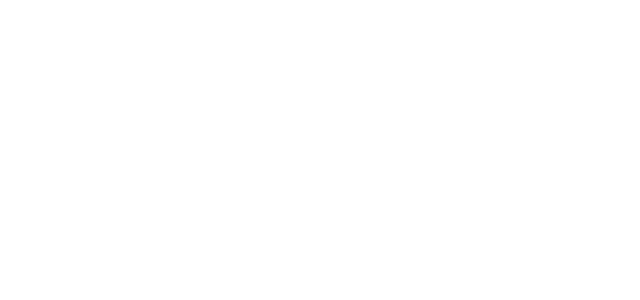
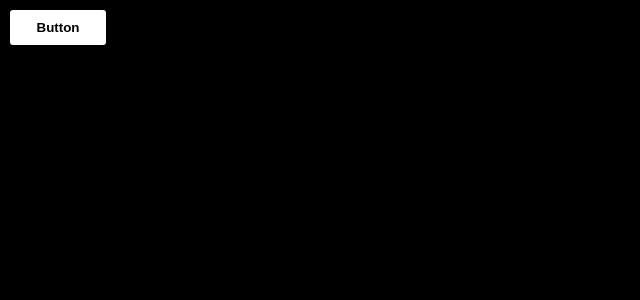
Before and after one commit to ClaudioBzrr/react-web-components, a React (Vite) app: page /buttons in a window 1280 px wide. Shown: the top 300 px of the page, without its empty margins (0-640 px from the left). Built offline with nearby package versions, Linux system fonts and the light colour scheme.

Commit message:
add: button load statement

```diff
--- a/package.json
+++ b/package.json
@@ -4,19 +4,18 @@
   "version": "0.0.0",
   "type": "module",
   "scripts": {
-    "start": "parcel index.html",
+    "dev": "parcel index.html",
     "build": "parcel build index.html"
   },
   "dependencies": {
     "react": "^19.2.0",
     "react-dom": "^19.2.0",
     "react-icons": "^5.5.0",
-    "react-router-dom": "^7.9.6"
+    "react-router": "^7.9.6"
   },
   "devDependencies": {
     "@types/react": "^19.2.7",
     "@types/react-dom": "^19.2.3",
-    "@types/react-router-dom": "^5.3.3",
     "parcel": "^2.16.1",
     "typescript": "^5.9.3"
   }
--- a/src/app.tsx.tsx
+++ b/src/app.tsx.tsx
@@ -1,4 +1,4 @@
-import { BrowserRouter, Route, Routes } from "react-router-dom";
+import { BrowserRouter, Route, Routes } from "react-router";
 import { routes } from "./constants/routes";
 
 export function App(){
--- a/src/components/ui/button/index.module.css
+++ b/src/components/ui/button/index.module.css
@@ -1,15 +1,48 @@
+@keyframes spin {
+    0% { transform: rotate(0deg); }
+    100% { transform: rotate(360deg); }
+}
+
 .button{
+    font-weight: bolder;
+    transition: all ease 0.3s;
     min-width: 100px;
     padding:10px;
-    color:white;
     border-radius: 5px;
     border-style: solid;
-    background-color: black;
+    color: black;
+    background-color: white;
+    display:flex;
+    flex-direction: row;
+    align-items: center;
+    justify-content: center
 }
 
-.button:hover{
+.buttonLoading{
     font-weight: bolder;
     transition: all ease 0.3s;
+    min-width: 100px;
+    padding:10px;
+    border-radius: 5px;
+    border-style: solid;
     color: black;
-    background-color: white;
+    background-color: rgba(255, 255, 255, 0.6);
+    display:flex;
+    flex-direction: row;
+    align-items: center;
+    justify-content: center
 }
+
+.button:hover,
+.buttonLoading:hover
+{
+    cursor: pointer;
+    background-color: rgba(255, 255, 255, 0.6);
+}
+
+.buttonSpinner{
+    margin-right: 4px;
+    justify-self: 'center';
+    align-self: center;
+    animation: spin 0.5s linear infinite;
+}
--- a/src/components/ui/button/index.tsx
+++ b/src/components/ui/button/index.tsx
@@ -1,10 +1,15 @@
 import type { ButtonHTMLAttributes } from "react";
+import { LuLoaderCircle } from "react-icons/lu";
 import style from './index.module.css'
 
-export default function Button({...props}:ButtonHTMLAttributes<HTMLButtonElement>){
+
+interface IButtonProps extends  ButtonHTMLAttributes<HTMLButtonElement> {
+    isLoading?: boolean
+}
+export default function Button({isLoading,...props}:IButtonProps){
     return (
-        <button className={style.button} {...props}>
-            {props.children}
+        <button className={isLoading ? style.buttonLoading : style.button} {...props}>
+            { isLoading ? <><LuLoaderCircle size={20} className={style.buttonSpinner}/> Carregando...</> : props.children}
         </button>
     )
 }
--- a/src/components/ui/global.css
+++ b/src/components/ui/global.css
@@ -1,3 +1,4 @@
-.bg-dark{
+body{
     background-color: black;
+    color: white;
 }
--- a/src/main.tsx
+++ b/src/main.tsx
@@ -1,4 +1,5 @@
 import { createRoot } from 'react-dom/client'
 import { App } from './app.tsx'
+import './components/ui/global.css'
 
 createRoot(document.getElementById('root')!).render(<App/>)
--- a/src/pages/buttons.tsx
+++ b/src/pages/buttons.tsx
@@ -1,3 +1,7 @@
+import Button from "../components/ui/button";
+
 export function Buttons(){
-    return <></>
+    return (
+        <Button>Button</Button>
+    )
 }
--- a/src/pages/home.tsx
+++ b/src/pages/home.tsx
@@ -1,3 +1,10 @@
+import Button from "../components/ui/button";
+
 export function Home(){
-    return <h1>home</h1>
+    return (
+        <>
+            <Button>Button</Button>
+            <Button isLoading>Button</Button>
+        </>
+    )
 }
```
Also changed, not shown: 1 other file (tests, documents, lock files or other folders).
